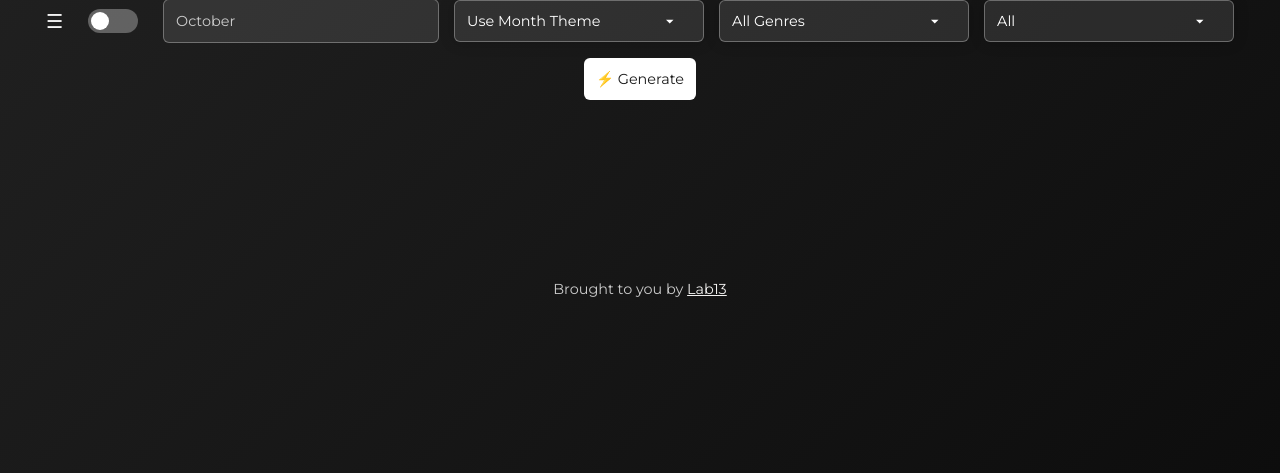
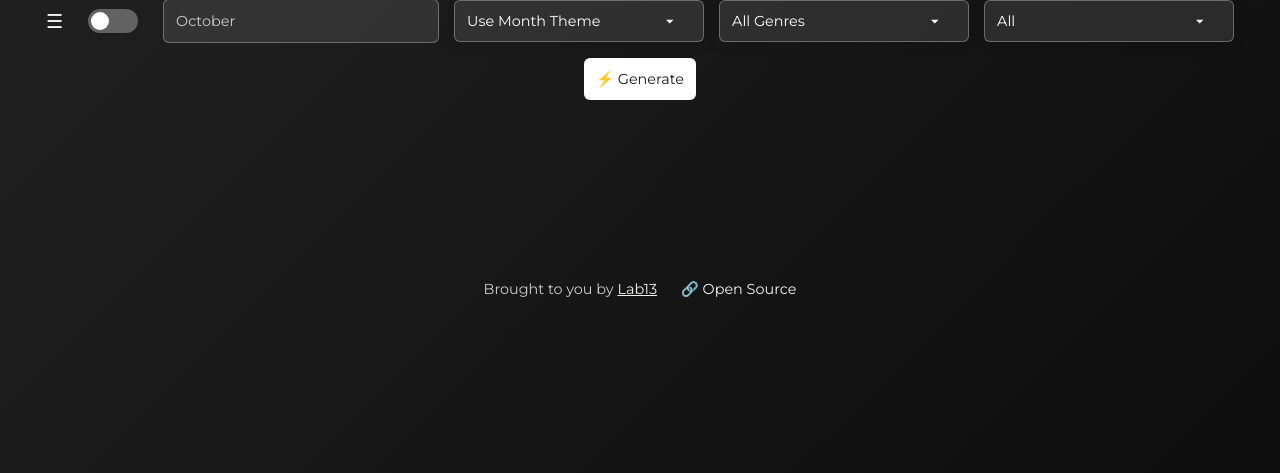
Before and after one commit to joshcorby28/movie-advent, a Flask app: page / in a window 1280 px wide. Shown: the part 327-800 px from the top of the page. Run offline with Flask 3, Linux system fonts and the light colour scheme.

Commit message:
Remove README and LICENSE, add open source link in footer

```diff
--- a/app.py
+++ b/app.py
@@ -8,7 +8,7 @@ import os
 
 app = Flask(__name__)
 
-API_KEY = "0583fddd4f95815a08d57376fe8bd414"
+API_KEY = os.environ.get('TMDB_API_KEY', '0583fddd4f95815a08d57376fe8bd414')
 
 MONTH_THEME_MAP = {
     1: "Winter", 2: "Winter", 3: "Spring", 4: "Spring", 5: "Spring",
--- a/templates/index.html
+++ b/templates/index.html
@@ -372,6 +372,9 @@ document.getElementById('save-list').addEventListener('click', function(e) {
 
 <footer style="text-align: center; margin-top: 50px; color: #ccc; font-size: 0.9em;">
     Brought to you by <a href="https://lab-13.co.uk" target="_blank" style="color: #F2F1F0;">Lab13</a>
+    <span style="margin-left: 20px;">
+        <a href="https://github.com/joshcorby28/movie-advent" target="_blank" style="color: #f5f5f5; text-decoration: none;">🔗 Open Source</a>
+    </span>
 </footer>
 
 </body>
```
